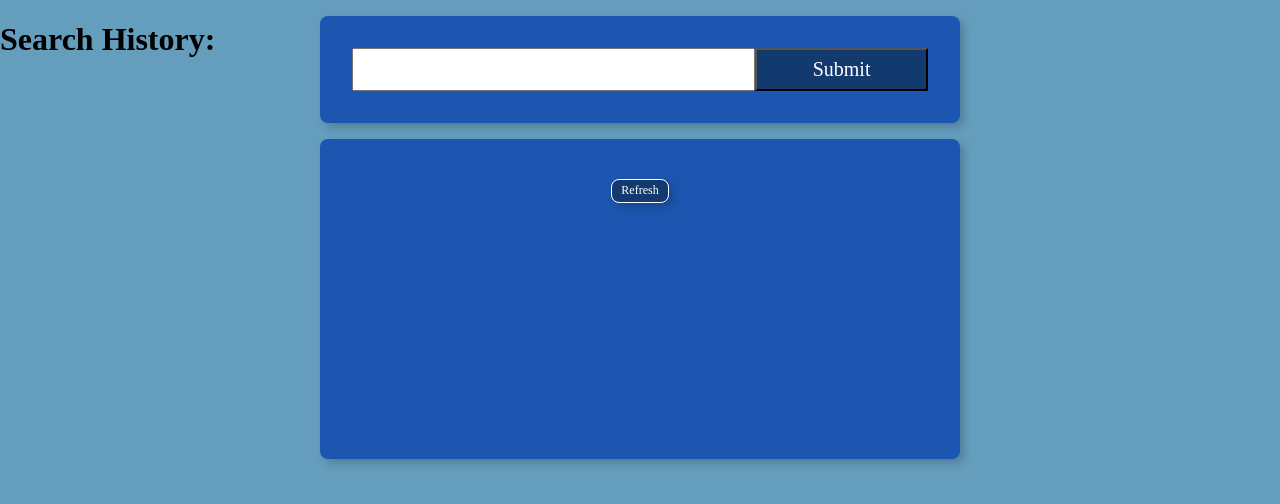
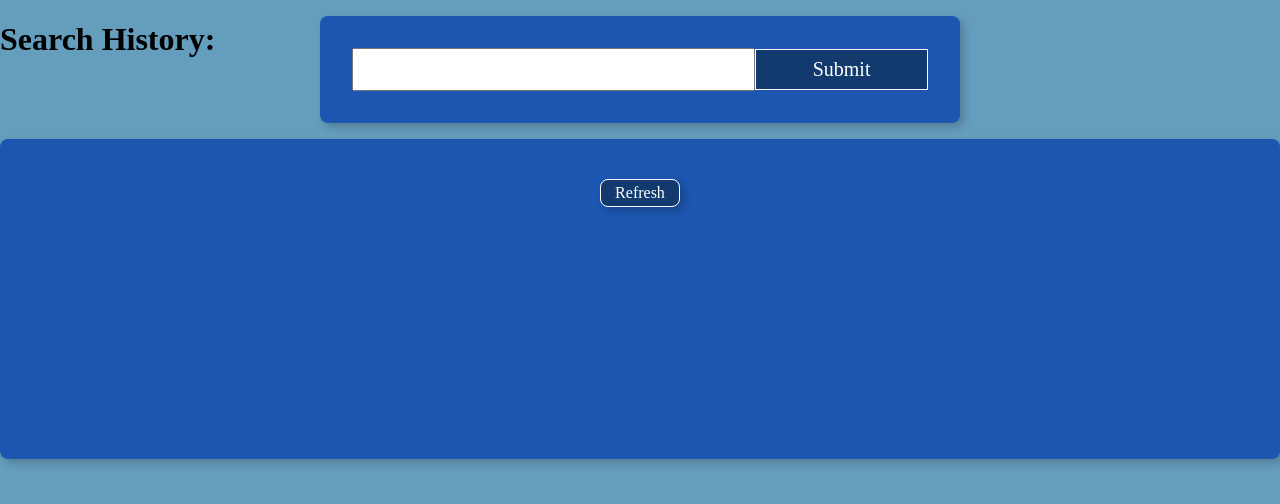
Before and after one commit to DobrinKazandziev/agora-weather, a React (Create React App) app in the folder client/: page / in a window 1280 px wide. Shown: the top 504 px of the page. Built offline with nearby package versions, Linux system fonts and the light colour scheme; a small style sheet from the web is missing.

Commit message:
changed display logic, refactoring, css changes

```diff
--- a/client/src/App/components/Form/Form.scss
+++ b/client/src/App/components/Form/Form.scss
@@ -16,12 +16,13 @@
   }
 
   .form-container-button {
+    background-color: #123a6e;
+    width: 30%;
+    border: 1px solid #fff;
     display: inline-block;
-    width: 30%;
     color: #fff;
-    background-color: #123a6e;
+    cursor: pointer;
     font-size: 1.25rem;
     padding: 0.5rem 1rem 0.5rem 1rem;
-    cursor: pointer;
   }
 }
--- a/client/src/App/scenes/Forecast5/Forecast5.js
+++ b/client/src/App/scenes/Forecast5/Forecast5.js
@@ -1,22 +1,14 @@
 import React, { Component } from 'react';
 import moment from 'moment';
+import _ from 'lodash';
 import { fetchForecastByCityName } from '../../services/openweathermap/openweathermap';
 
 import ForecastView from './components/ForecastView/ForecastView';
 
 const initialState = {
 	loading: false,
-	forecast: [],
-	minMaxTemp: {
-		min: {
-			temp: null,
-			idx: null
-		},
-		max: {
-			temp: null,
-			idx: null
-		}
-	}
+	loaded: false,
+	forecast: []
 }
 class Forecast5 extends Component {
 	constructor() {
@@ -30,66 +22,72 @@ class Forecast5 extends Component {
 		}
 	}
 
-	findMinMaxTemp(result) {
-		let maxTemp=-100,minTemp=100;
-		let maxTempIdx=-1,minTempIdx=-1;
-		result.list.forEach((item,index) => {
-			if (item.main.temp > maxTemp) {
-				maxTemp=item.main.temp;
-				maxTempIdx = index;
-			}
-			if (item.main.temp < minTemp) {
-				minTemp=item.main.temp;
-				minTempIdx = index;
-			}
-		});
-		this.setState({
-			minMaxTemp: {
-				min: {
-					temp: minTemp,
-					idx: minTempIdx
-				},
-				max: {
-					temp: maxTemp,
-					idx: maxTempIdx
-				}
-			}
-		});
-	}
-
 	async getForecastData() {
 		const {cityName} = this.props;
-		this.setState({ loading: true });
+		this.setState({
+			loading: true,
+			loaded: false
+		});
 		const result = await fetchForecastByCityName(cityName);
-		const forecast= (result.cod === "404" || result.message ==="city not found") ? {} : this.handleForecast(result);
+		const forecast = (result.cod === "404" || result.message ==="city not found") ? {} : this.handleForecast5(result.list); //TODO: handle no data from api
 		this.setState({
 			loading: false,
+			loaded: true,
 			forecast: forecast
 		});
 	}
 
-	handleForecast(result) {
-		this.findMinMaxTemp(result);
-		const handledForecast = result.list.map((item,index) => {
-			return ({
-				date: moment(item.dt * 1000),
-				temp: item.main.temp,
-				humidity: item.main.humidity,
-				weather: item.weather[0]
-			});
-		});
-		return handledForecast;
+	handleForecast5(list) {
+		return _.values(list.reduce((acc, item) => {
+			const date = item.dt_txt.split(' ')[0];
+			const {dt,weather} = item;
+			const {temp,humidity} = item.main;
+			if (acc[date]) {
+				if (acc[date].max.temp !== temp) {
+					if (acc[date].max.temp < temp) {
+						acc[date].max.temp = temp;
+						acc[date].max.date = moment(dt * 1000);
+						acc[date].max.humidity = humidity;
+						acc[date].max.weather = weather[0];
+					}
+				}
+				if (acc[date].min.temp !== temp) {
+					if (acc[date].min.temp > temp) {
+						acc[date].min.temp = temp;
+						acc[date].min.date = moment(dt* 1000);
+						acc[date].min.humidity = humidity;
+						acc[date].min.weather = weather[0];
+					}
+				}
+			} else {
+				acc[date] = {
+					max: {
+						temp: temp,
+						date: moment(dt * 1000),
+						humidity: humidity,
+						weather: weather[0]
+					},
+					min: {
+						temp: temp,
+						date: moment(dt * 1000),
+						humidity: humidity,
+						weather: weather[0]
+					}
+				};
+			}
+			return acc;
+		}, {}));
 	}
 
 	render() {
 		const {cityName, } = this.props;
-		const {forecast, loading, minMaxTemp} = this.state;
+		const {forecast, loading, loaded} = this.state;
 		return (
 			<ForecastView
 				cityName={cityName}
 				forecast={forecast}
 				loading={loading}
-				minMaxTemp={minMaxTemp}
+				loaded={loaded}
 				onPressRefresh={() => this.getForecastData()}
 				onButtonSubmit={() => this.getForecastData()}
 			/>
--- a/client/src/App/scenes/Forecast5/components/ForecastView/ForecastView.js
+++ b/client/src/App/scenes/Forecast5/components/ForecastView/ForecastView.js
@@ -8,7 +8,8 @@ const CLASS_NAMES = {
 	FORECAST_VIEW_WRAPPER: 'forecast-view-wrapper',
 	FORECAST_VIEW_CITY_NAME: 'forecast-view-city-name',
 	FORECAST_VIEW_RELOAD: 'forecast-view-reload grow link', //grow,link are tacyons
-	FORECAST_VIEW_FORECAST_DAY: 'forecast-view-forecast-day'
+	FORECAST_VIEW_FORECAST_DAY: 'forecast-view-forecast-day',
+	FORECAST_VIEW_FORECAST_DAY_HEADER: 'forecast-view-forecast-day-header'
 }
 
 const formatCityName = cityName => {
@@ -22,7 +23,7 @@ const formatCityName = cityName => {
 
 class ForecastView extends Component {
 	render() {
-		const {cityName, onPressRefresh, loading, forecast, minMaxTemp} = this.props;
+		const {cityName, onPressRefresh, loading, loaded, forecast} = this.props;
 
 		const formatedCityName = (
 			<div className={CLASS_NAMES.FORECAST_VIEW_CITY_NAME}>
@@ -40,18 +41,23 @@ class ForecastView extends Component {
 				</button>
 			</div>
 		)
-		const listItems = (
+		const ListItems = () => {
+				return (
 					<div className={CLASS_NAMES.FORECAST_VIEW_FORECAST_DAY}>
+						<div className={CLASS_NAMES.FORECAST_VIEW_FORECAST_DAY_HEADER}>
+							<span>Hottest</span>
+							<span>Coldest</span>
+						</div>
 						{forecast.map((item, index) => (
 							<Item
 								key={index}
 								idx={index}
-						minMaxTemp={minMaxTemp}
 								{...item}
 							/>
 						))}
 					</div>
 				)
+		}
 
 		return (
 			<div className={CLASS_NAMES.FORECAST_VIEW_WRAPPER}>
@@ -59,7 +65,7 @@ class ForecastView extends Component {
 				{refreshButton}
 				{loading ? (
 					<Loading />
-				) : listItems}
+				) : loaded && <ListItems />}
 			</div>
 		)
 	}
--- a/client/src/App/scenes/Forecast5/components/ForecastView/ForecastView.scss
+++ b/client/src/App/scenes/Forecast5/components/ForecastView/ForecastView.scss
@@ -2,7 +2,7 @@
 	background-color: #1D56B0;
 	height: fit-content;
 	min-height: 40vh;
-	width: 40rem;
+	width: 80rem;
 	padding: 2rem;
 	margin-top: 1rem;
 	margin-left: auto;
@@ -27,11 +27,11 @@
 
 		button {
 			background-color: #123a6e;
-			width: 10%;
+			width: 5rem;
 			border: 1px solid #fff;
 			color: #fff;
 			cursor: pointer;
-			font-size: 12px;
+			font-size: 1rem;
 			padding: 0.25rem 0.5rem;
 			border-radius: 0.5rem;
 			box-shadow: 4px 4px 8px 0 rgba( 0, 0, 0, .2 );
@@ -45,5 +45,17 @@
 	.forecast-view-forecast-day {
 		margin: 0 auto;
 		max-width: 95%;
+
+		.forecast-view-forecast-day-header {
+			display: flex;
+			margin-bottom: 1rem;
+
+			span {
+				justify-content: center;
+				flex-grow: 1;
+				font-size: 32px;
+				color: #fff;
+			}
+		}
 	}
 }
--- a/client/src/App/scenes/Forecast5/components/ForecastView/components/Item/Item.js
+++ b/client/src/App/scenes/Forecast5/components/ForecastView/components/Item/Item.js
@@ -11,44 +11,48 @@ const DATE_FORMAT = {
 
 const CLASS_NAMES = {
 	FORECAST_1_WRAPPER: 'forecast-1-wrapper',
-	FORECAST_1_WRAPPER_MAX_TEMP: 'forecast-1-wrapper-max-temp',
-	FORECAST_1_WRAPPER_MIN_TEMP: 'forecast-1-wrapper-min-temp',
+	FORECAST_1_ITEMROW_CONTAINER: 'forecast-1-itemrow-container',
+	FORECAST_1_ITEMROW_MAX_TEMP: 'forecast-1-itemrow-max-temp',
+	FORECAST_1_ITEMROW_MIN_TEMP: 'forecast-1-itemrow-min-temp',
 	FORECAST_1_DATE: 'forecast-1-date',
 	FORECAST_1_WEATHER: 'forecast-1-weather',
-	FORECAST_1_DESCRIPTION: 'forecast-1-description',
 	FORECAST_1_TEMPERATURE: 'forecast-1-temperature',
 	FORECAST_1_HUMIDITY: 'forecast-1-humidity',
 }
 class Forecast1 extends Component {
-cx
+
 	render() {
-		const {date, weather, temp, humidity} = this.props;
+		const {min, max} = this.props;
 
-		const isHighestTemp = this.props.idx === this.props.minMaxTemp.max.idx;
-		const isLowestTemp = this.props.idx === this.props.minMaxTemp.min.idx;
-
-		return (
-			<div className={cx(CLASS_NAMES.FORECAST_1_WRAPPER,
-					{[CLASS_NAMES.FORECAST_1_WRAPPER_MAX_TEMP]:isHighestTemp,
-					 [CLASS_NAMES.FORECAST_1_WRAPPER_MIN_TEMP]: isLowestTemp})}>
+		const ItemRow = (temp,className) => (
+			<div className={cx(CLASS_NAMES.FORECAST_1_ITEMROW_CONTAINER,
+				{[CLASS_NAMES.FORECAST_1_ITEMROW_MAX_TEMP]: className === CLASS_NAMES.FORECAST_1_ITEMROW_MAX_TEMP,
+				[CLASS_NAMES.FORECAST_1_ITEMROW_MIN_TEMP]: className === CLASS_NAMES.FORECAST_1_ITEMROW_MIN_TEMP})}>
 				<div className={CLASS_NAMES.FORECAST_1_DATE}>
-					<span>{date.format(DATE_FORMAT.MONTH_DAY)}<br /><br />{date.format(DATE_FORMAT.HOURS)}</span>
+					<span>{temp.date.format(DATE_FORMAT.MONTH_DAY)}<br /><br />{temp.date.format(DATE_FORMAT.HOURS)}</span>
 				</div>
 				<div className={CLASS_NAMES.FORECAST_1_WEATHER}>
-					<div className={`owf owf-${this.props.weather.id}`} />
+					<div className={`owf owf-${temp.weather.id}`} />
 					<div className={CLASS_NAMES.FORECAST_1_DESCRIPTION}>
-						<span>{weather.main}</span>
+						<span>{temp.weather.main}</span>
 					</div>
 				</div>
 				<div className={CLASS_NAMES.FORECAST_1_TEMPERATURE}>
-					<span>{Math.round(temp)}&deg;</span>
+					<span>{temp.temp.toFixed(1)}&deg;</span>
 				</div>
 				<div className={CLASS_NAMES.FORECAST_1_HUMIDITY}>
-					<span>{Math.round(humidity)}%<br />humidity</span>
+					<span>{Math.round(temp.humidity)}%<br />humidity</span>
 				</div>
 			</div>
-			);
-		};
+		)
+
+		return (
+			<div className={CLASS_NAMES.FORECAST_1_WRAPPER}>
+				{ItemRow(max,CLASS_NAMES.FORECAST_1_ITEMROW_MAX_TEMP)}
+				{ItemRow(min,CLASS_NAMES.FORECAST_1_ITEMROW_MIN_TEMP)}
+			</div>
+		);
+	};
 }
 
 export default Forecast1;
--- a/client/src/App/scenes/Forecast5/components/ForecastView/components/Item/Item.scss
+++ b/client/src/App/scenes/Forecast5/components/ForecastView/components/Item/Item.scss
@@ -3,8 +3,14 @@
 	box-sizing: border-box;
 	display: flex;
 	height: 120px;
+	margin-bottom: 1rem;
+	box-shadow: 4px 4px 4px 4px rgba( 0, 0, 0, .2 );
+
+	.forecast-1-itemrow-container {
+		background-color: rgba(187, 188, 240, 0.37);
+		display: flex;
+		height: 100%;
 		margin-bottom: 10px;
-	padding: 5px;
 		width: 100%;
 
 		div {
@@ -58,10 +64,12 @@
 		}
 	}
 
-.forecast-1-wrapper-max-temp {
-	background-color: rgba(241, 9, 9, 0.89);
+	.forecast-1-itemrow-max-temp {
+		background-color: #800000;
 	}
 
-.forecast-1-wrapper-min-temp {
-	background-color: rgb(0, 234, 255);
+	.forecast-1-itemrow-min-temp {
+		background-color: #007fff;
 	}
+
+}
```
Lines whose indentation alone changed are shown as unchanged.
